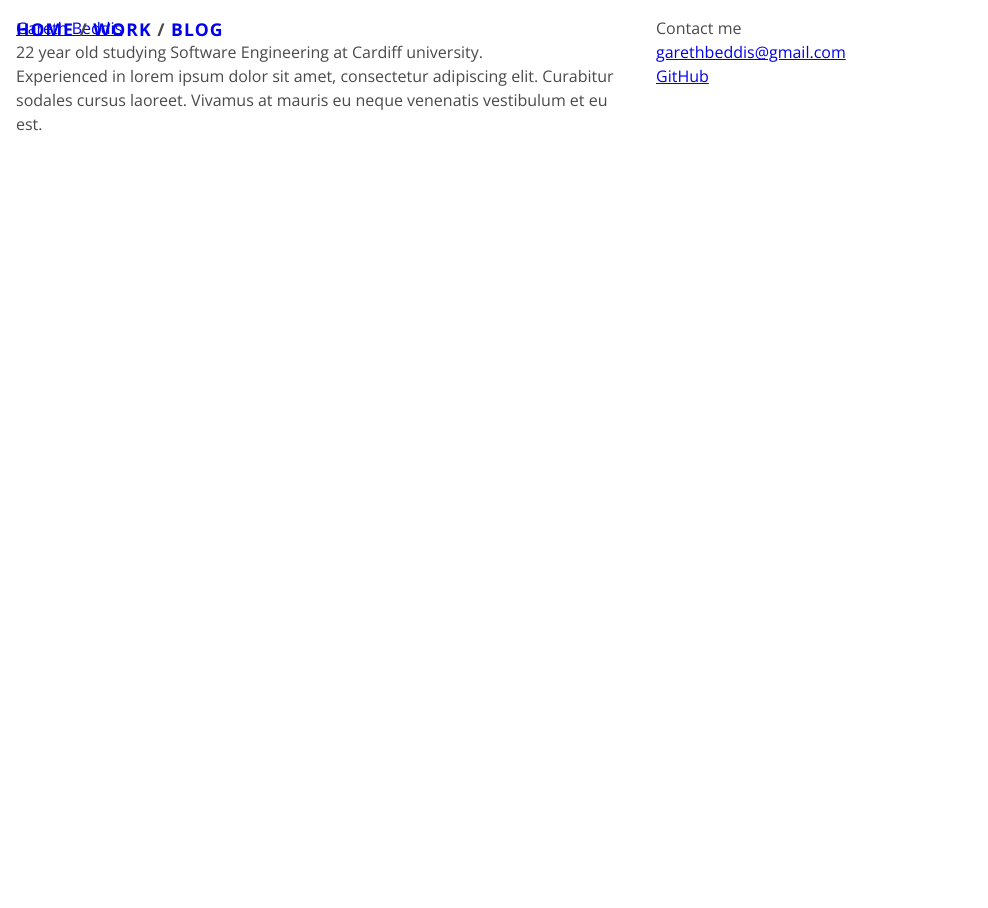
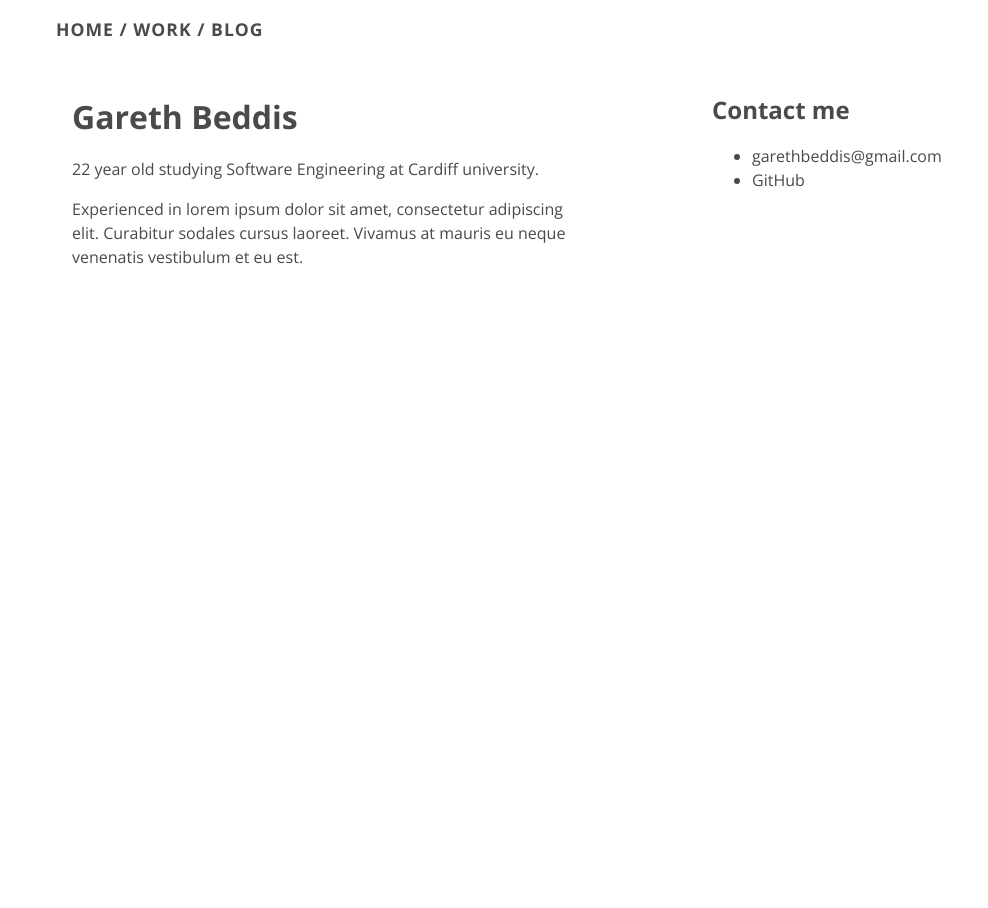
Before and after one commit to GarethBeddis/garethbeddis.github.io, a Jekyll site: the page built from index.html, in a window 1280 px wide. Shown: the whole page, without its empty margins (0-988 px from the left). Built offline with Jekyll 4.4.1, drawn with Linux system fonts in a browser that asks for light colours.

Commit message:
Update section styling

```diff
--- a/_sass/_base.scss
+++ b/_sass/_base.scss
@@ -1,49 +1,32 @@
-html, body, div, span, applet, object, iframe,
-h1, h2, h3, h4, h5, h6, p, blockquote, pre,
-a, abbr, acronym, address, big, cite, code,
-del, dfn, em, img, ins, kbd, q, s, samp,
-small, strike, strong, sub, sup, tt, var,
-b, u, i, center,
-dl, dt, dd, ol, ul, li,
-fieldset, form, label, legend,
-table, caption, tbody, tfoot, thead, tr, th, td,
-article, aside, canvas, details, embed,
-figure, figcaption, footer, header, hgroup,
-menu, nav, output, ruby, section, summary,
-time, mark, audio, video {
-	margin: 0;
-	padding: 0;
-	border: 0;
-	font-size: 100%;
-	font: inherit;
-	vertical-align: baseline;
+*, *::before, *::after {
+  box-sizing: border-box;
 }
-article, aside, details, figcaption, figure,
-footer, header, hgroup, menu, nav, section {
-	display: block;
+html, body {
+  height: 100%;
+  width: 100%;
 }
 body {
+    -moz-osx-font-smoothing: grayscale;
+    -webkit-font-smoothing: antialiased;
+    -webkit-text-size-adjust: 100%;
     color: $dark;
     font-family: $font-family-primary;
     font-size: $font-size-primary;
     font-weight: 300;
     line-height: $line-height;
-    -webkit-text-size-adjust: 100%;
-    -webkit-font-smoothing: antialiased;
-    -moz-osx-font-smoothing: grayscale;
 }
-ol, ul {
-	list-style: none;
+h1, h2, h3, h4, h5, h6,
+p, blockquote, pre,
+ul, ol, dl, figure {
+    margin-bottom: 10px;
+    @media only screen and (min-height:37.5em) {
+        margin-bottom: 15px;
+    }
 }
-blockquote, q {
-	quotes: none;
+a {
+  color: $dark;
+  text-decoration: none;
+  &:visited {
+    color: $dark;
+  }
 }
-blockquote:before, blockquote:after,
-q:before, q:after {
-	content: '';
-	content: none;
-}
-table {
-	border-collapse: collapse;
-	border-spacing: 0;
-}
--- /dev/null
+++ b/_sass/_reset.scss
@@ -0,0 +1,39 @@
+html, body, div, span, applet, object, iframe,
+h1, h2, h3, h4, h5, h6, p, blockquote, pre,
+a, abbr, acronym, address, big, cite, code,
+del, dfn, em, img, ins, kbd, q, s, samp,
+small, strike, strong, sub, sup, tt, var,
+b, u, i, center,
+dl, dt, dd, ol, ul, li,
+fieldset, form, label, legend,
+table, caption, tbody, tfoot, thead, tr, th, td,
+article, aside, canvas, details, embed,
+figure, figcaption, footer, header, hgroup,
+menu, nav, output, ruby, section, summary,
+time, mark, audio, video {
+	margin: 0;
+	padding: 0;
+	border: 0;
+	font-size: 100%;
+	font: inherit;
+	vertical-align: baseline;
+}
+article, aside, details, figcaption, figure,
+footer, header, hgroup, menu, nav, section {
+	display: block;
+}
+ol, ul {
+	list-style: none;
+}
+blockquote, q {
+	quotes: none;
+}
+blockquote:before, blockquote:after,
+q:before, q:after {
+	content: '';
+	content: none;
+}
+table {
+	border-collapse: collapse;
+	border-spacing: 0;
+}
--- a/_sass/_section.scss
+++ b/_sass/_section.scss
@@ -22,7 +22,7 @@
 }
 .section-text {
   .inner {
-    padding: 1em;
+    padding: $content-padding * 2;
     text-align: left;
     vertical-align: middle;
   }
--- a/assets/css/main.scss
+++ b/assets/css/main.scss
@@ -10,7 +10,7 @@
 // Fonts
 $font-family-primary: 'Open Sans', sans-serif;
 $font-size-primary:   16px;
-$font-size-secondary:  14px;
+$font-size-secondary:  14px ;
 $line-height: 1.5;
 
 // Padding
```
